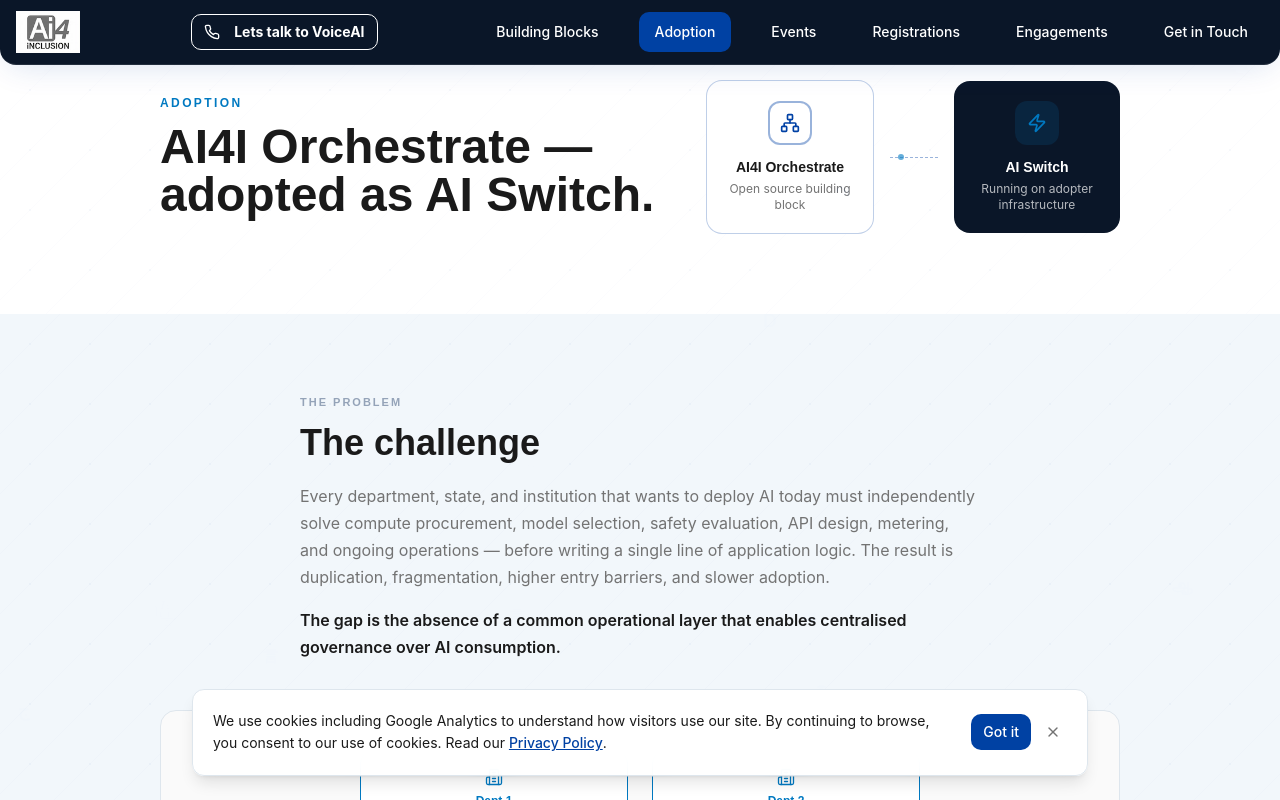
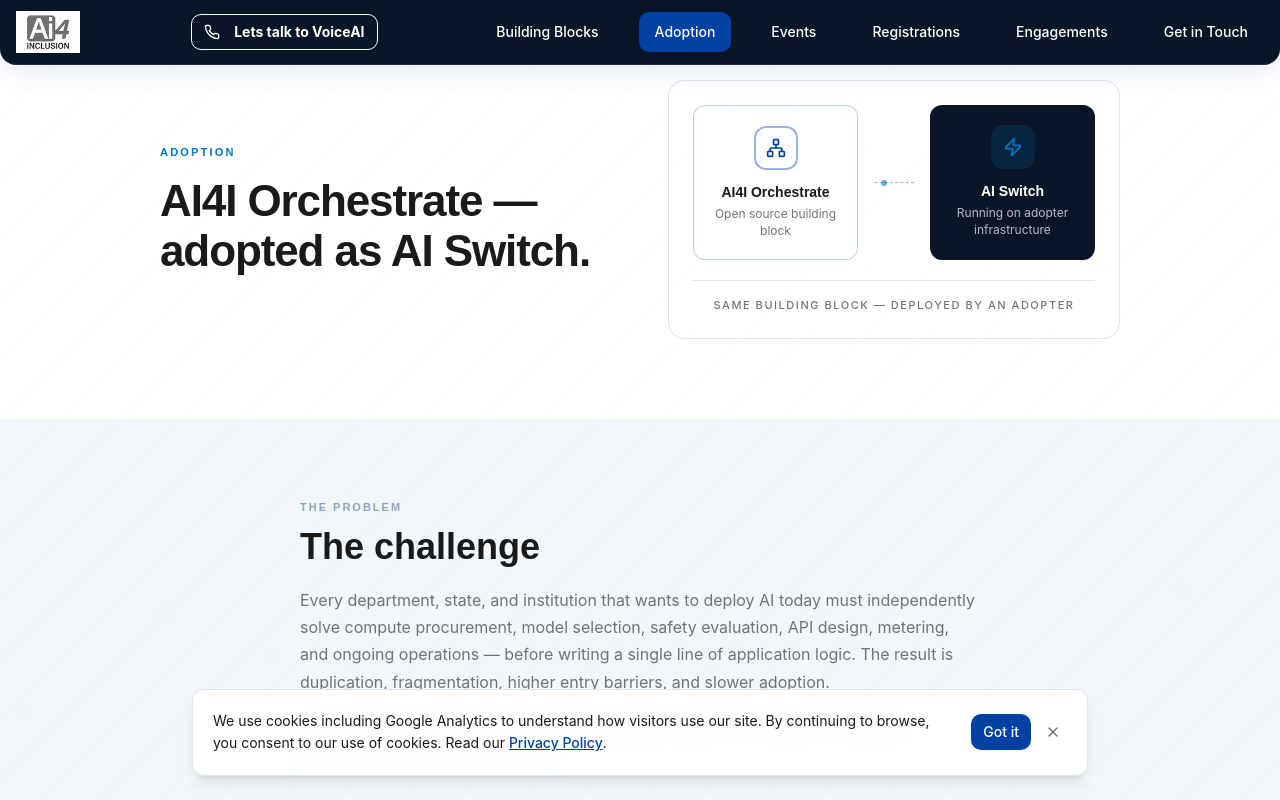
Before and after one commit to namrathsridhar-pixel/ai4i-inclusive-ai-33210, a React (Vite) app: page /adoption in a window 1280 px wide. Shown: the top 800 px of the page. Built offline with nearby package versions, Linux system fonts and the light colour scheme; the HTML template or start-up script is replaced by a standard one.

Commit message:
Changes
Co-authored-by: namrathsridhar-pixel <233921107+namrathsridhar-pixel@users.noreply.github.com>

```diff
--- a/src/pages/Adoption.tsx
+++ b/src/pages/Adoption.tsx
@@ -96,16 +96,16 @@ const Adoption = () => {
         </div>
 
         <div className="container relative mx-auto max-w-5xl">
-          <div className="grid items-center gap-10 md:grid-cols-[55fr_45fr]">
+          <div className="grid items-center gap-10 md:grid-cols-2 md:gap-14">
             <motion.div
               initial={{ opacity: 0, y: 20 }}
               animate={{ opacity: 1, y: 0 }}
               transition={{ duration: 0.6 }}
             >
-              <p className="font-heading text-xs font-bold tracking-[0.2em] text-brand-cyan">
-                ADOPTION
+              <p className="font-heading text-[11px] font-bold uppercase tracking-[0.2em] text-brand-cyan">
+                Adoption
               </p>
-              <h1 className="mt-3 font-heading text-4xl font-bold leading-tight text-brand-ink md:text-5xl">
+              <h1 className="mt-4 max-w-[520px] font-heading text-4xl font-bold leading-[1.12] tracking-tight text-brand-ink md:text-[44px]">
                 AI4I Orchestrate — adopted as AI Switch.
               </h1>
             </motion.div>
@@ -114,36 +114,49 @@ const Adoption = () => {
               initial={{ opacity: 0, y: 12 }}
               animate={{ opacity: 1, y: 0 }}
               transition={{ duration: 0.45, delay: 0.15, ease: "easeOut" }}
-              className="flex items-center gap-3 sm:gap-4"
+              className="rounded-2xl border border-border bg-card/60 p-5 sm:p-6"
             >
-              <div className="flex-1 rounded-2xl border border-brand-blue/25 bg-card p-5 text-center">
-                <div className="mx-auto flex h-11 w-11 items-center justify-center rounded-xl border-2 border-brand-blue/40 text-brand-blue">
+              <div className="grid grid-cols-[1fr_auto_1fr] items-stretch gap-3 sm:gap-4">
+                <div className="flex flex-col items-center rounded-xl border border-brand-blue/25 bg-background px-4 py-5 text-center">
+                  <div className="flex h-11 w-11 items-center justify-center rounded-xl border-2 border-brand-blue/40 text-brand-blue">
                     <Network size={20} strokeWidth={2} />
                   </div>
-                <p className="mt-3 font-heading text-sm font-bold text-brand-ink">AI4I Orchestrate</p>
-                <p className="mt-1 text-xs text-muted-foreground">Open source building block</p>
+                  <p className="mt-3 font-heading text-sm font-bold text-brand-ink">
+                    AI4I Orchestrate
+                  </p>
+                  <p className="mt-1 text-xs leading-snug text-muted-foreground">
+                    Open source building block
+                  </p>
                 </div>
 
-              <div className="relative h-px w-8 shrink-0 sm:w-12">
-                <div className="absolute inset-0 border-t border-dashed border-brand-blue/40" />
+                <div className="relative flex w-8 items-center sm:w-10">
+                  <div className="h-px w-full border-t border-dashed border-brand-blue/40" />
                   <motion.span
                     aria-hidden="true"
-                  className="absolute -top-[3px] h-1.5 w-1.5 rounded-full bg-brand-cyan"
+                    className="absolute top-1/2 h-1.5 w-1.5 -translate-y-1/2 rounded-full bg-brand-cyan"
                     animate={{ left: ["0%", "100%"], opacity: [0, 1, 0] }}
                     transition={{ duration: 2, repeat: Infinity, ease: "easeInOut" }}
                   />
                 </div>
 
-              <div className="flex-1 rounded-2xl bg-brand-navy p-5 text-center text-white">
-                <div className="mx-auto flex h-11 w-11 items-center justify-center rounded-xl bg-brand-cyan/15 text-brand-cyan">
+                <div className="flex flex-col items-center rounded-xl bg-brand-navy px-4 py-5 text-center text-white">
+                  <div className="flex h-11 w-11 items-center justify-center rounded-xl bg-brand-cyan/15 text-brand-cyan">
                     <Zap size={20} strokeWidth={2} />
                   </div>
                   <p className="mt-3 font-heading text-sm font-bold">AI Switch</p>
-                <p className="mt-1 text-xs text-white/70">Running on adopter infrastructure</p>
+                  <p className="mt-1 text-xs leading-snug text-white/70">
+                    Running on adopter infrastructure
+                  </p>
                 </div>
+              </div>
+
+              <p className="mt-5 border-t border-border pt-4 text-center text-[11px] font-medium uppercase tracking-[0.14em] text-muted-foreground">
+                Same building block — deployed by an adopter
+              </p>
             </motion.div>
           </div>
         </div>
+
       </section>
 
       {/* Section 2 — The Challenge */}
```
Lines whose indentation alone changed are shown as unchanged.
